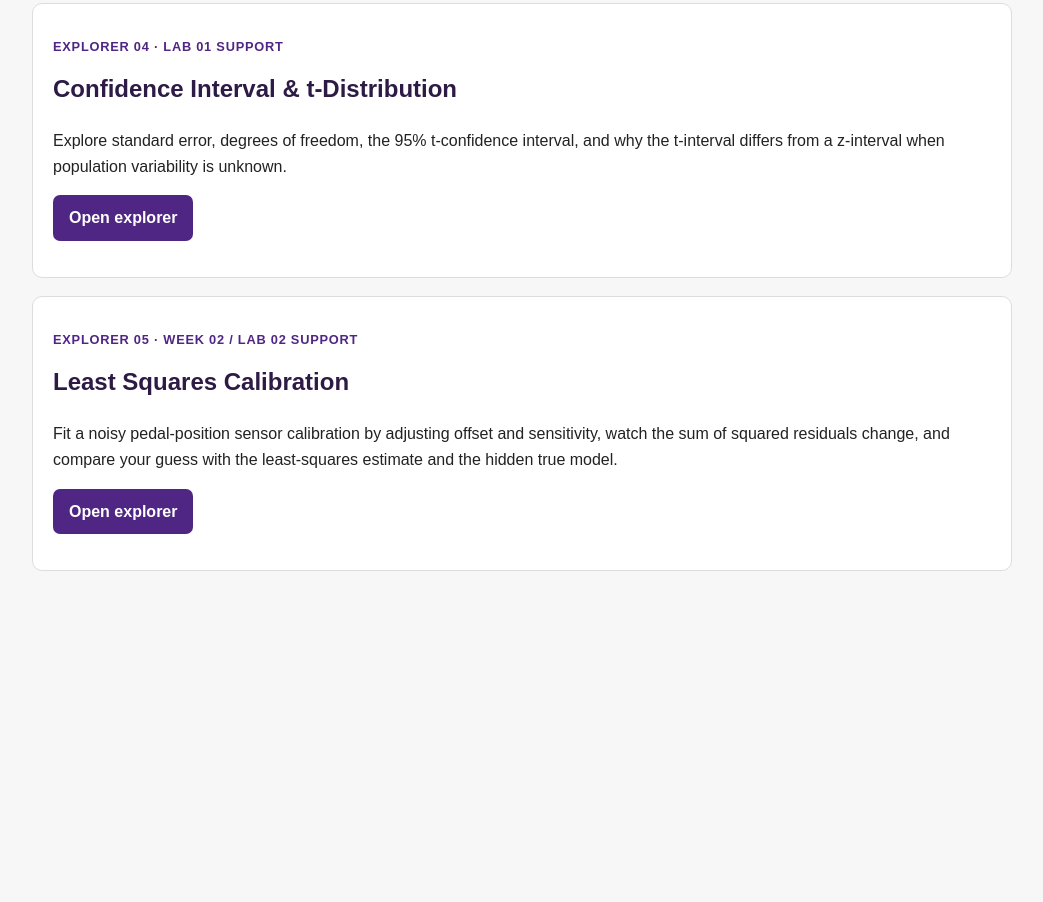
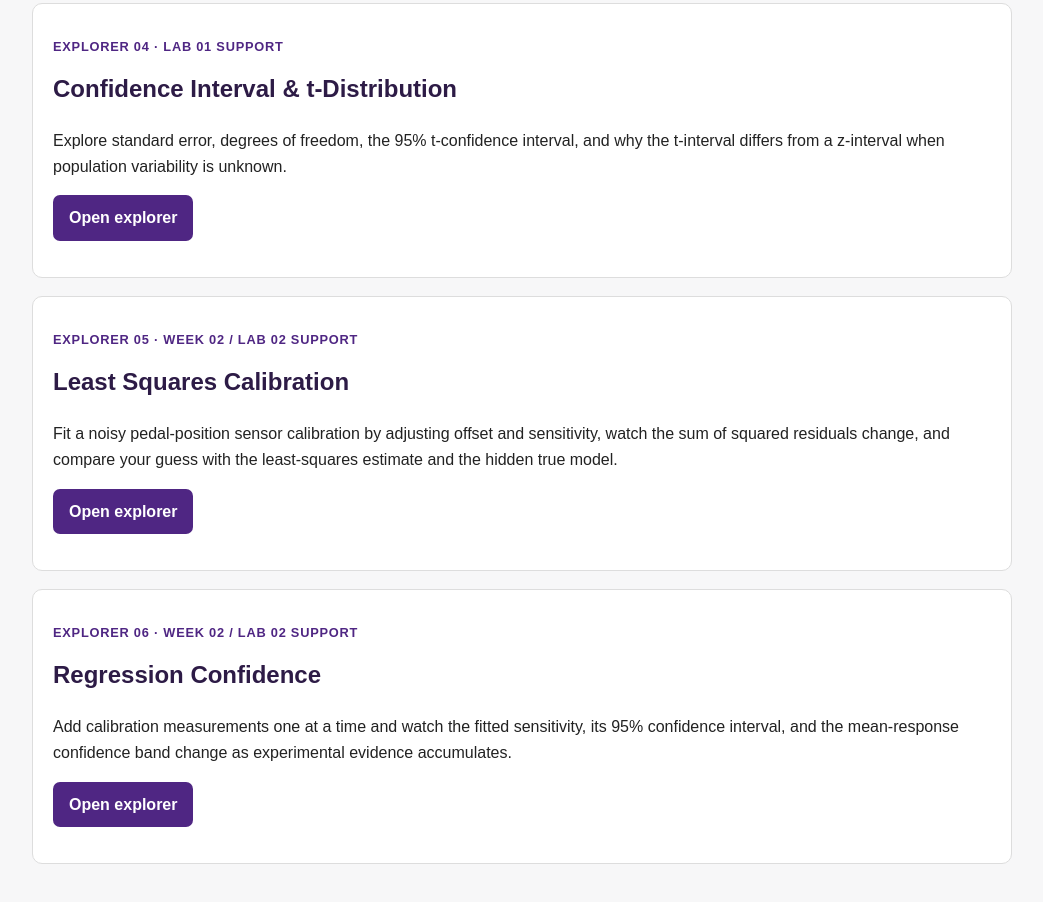
Before and after one commit to stargaze221/me3310-interactive, a plain HTML site: page index.html in a window 1280 px wide. Shown: the part 1043-1945 px from the top of the page, without its empty margins (118-1161 px from the left). Before the commit the page ends 1664 px from the top, so only its background shows below. Drawn offline with Linux system fonts and the light colour scheme.

Commit message:
Add regression confidence explorer to site index

```diff
--- a/index.html
+++ b/index.html
@@ -21,6 +21,8 @@
     <section class="card"><p class="tag">Explorer 04 · Lab 01 support</p><h2>Confidence Interval & t-Distribution</h2><p>Explore standard error, degrees of freedom, the 95% t-confidence interval, and why the t-interval differs from a z-interval when population variability is unknown.</p><p><a class="button" href="./confidence-interval/">Open explorer</a></p></section>
 
     <section class="card"><p class="tag">Explorer 05 · Week 02 / Lab 02 support</p><h2>Least Squares Calibration</h2><p>Fit a noisy pedal-position sensor calibration by adjusting offset and sensitivity, watch the sum of squared residuals change, and compare your guess with the least-squares estimate and the hidden true model.</p><p><a class="button" href="./least-squares/">Open explorer</a></p></section>
+
+    <section class="card"><p class="tag">Explorer 06 · Week 02 / Lab 02 support</p><h2>Regression Confidence</h2><p>Add calibration measurements one at a time and watch the fitted sensitivity, its 95% confidence interval, and the mean-response confidence band change as experimental evidence accumulates.</p><p><a class="button" href="./regression-confidence/">Open explorer</a></p></section>
   </main>
 </body>
 </html>
```
